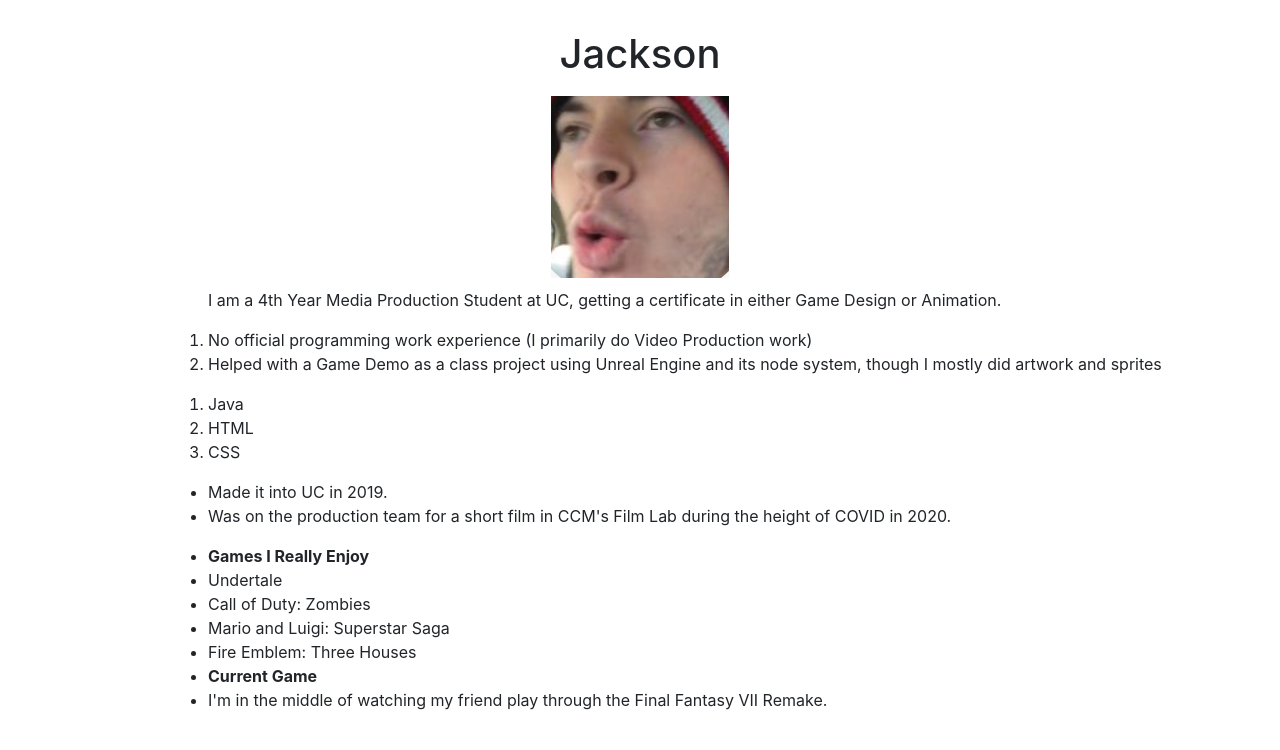
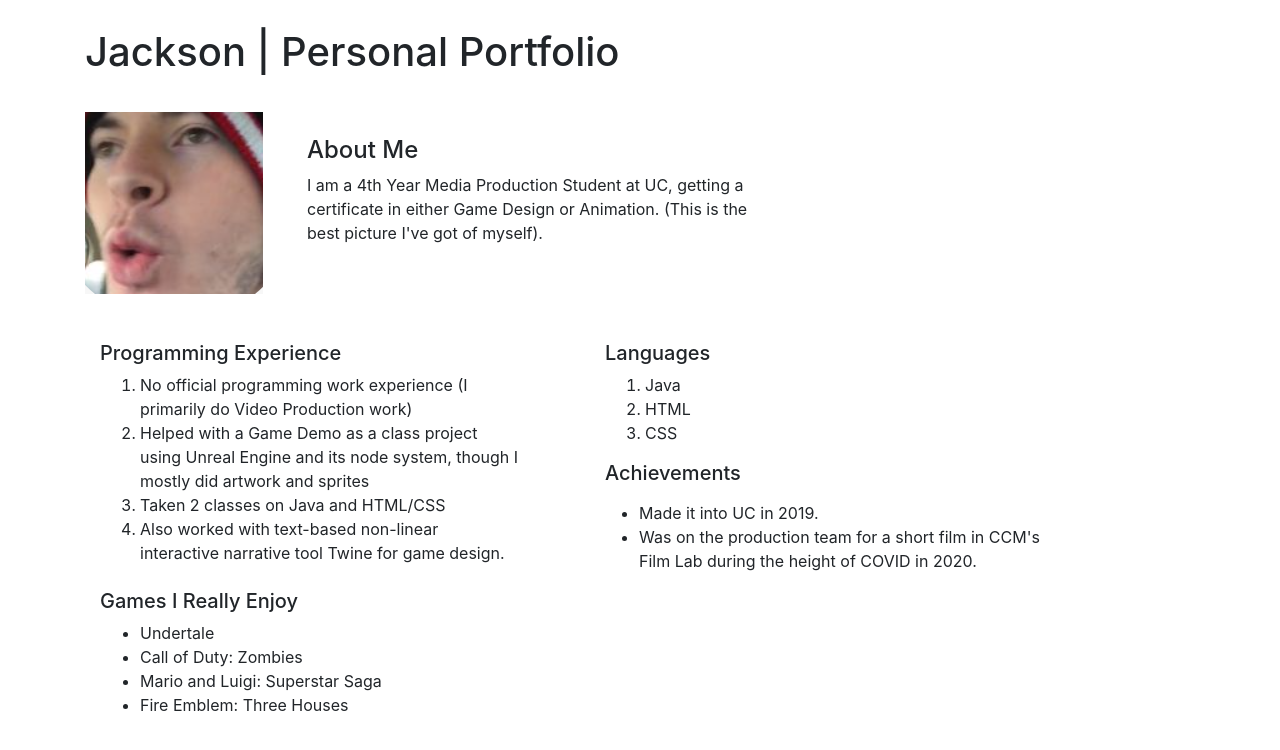
Before and after one commit to it3049c-fall22-henderson/online-portfolio-palcicjm, a website: page index.html in a window 1280 px wide. Drawn offline with nearby package versions, Linux system fonts and the light colour scheme.

Commit message:
Finishing Touches/Styling
Complete

```diff
--- a/index.html
+++ b/index.html
@@ -5,40 +5,39 @@
   <meta charset="UTF-8" />
   <meta name="viewport" content="width=device-width, initial-scale=1.0" />
   <title>Jackson</title>
-  <style>
-    p,
-    ul,
-    ol {
-      padding-left: 10%;
-    }
-  </style>
+
   <!-- Bootstrap Styles-->
   <link rel="stylesheet" href="https://stackpath.bootstrapcdn.com/bootstrap/4.4.1/css/bootstrap.min.css"
     integrity="sha384-Vkoo8x4CGsO3+Hhxv8T/Q5PaXtkKtu6ug5TOeNV6gBiFeWPGFN9MuhOf23Q9Ifjh" crossorigin="anonymous" />
-  <link rel="stylesheet" href="resources/styles/styles.css">
   <!-- INCLUDE STYLES FILE HERE -->
   <link rel="stylesheet" href="resources/styles/styles.css">
+
 </head>
 
 <body>
   <div class="container">
-    <h1 style="text-align: center; padding-top: 30px;">
-      Jackson
+    <h1>
+      Jackson | Personal Portfolio
     </h1>
-    <img src="resources/images/someone.PNG"
-      style="padding: 10px; display: block; margin-left: auto; margin-right: auto;">
+    <img src="resources/images/someone.PNG">
     <!-- WORK FROM INSIDE THIS CONTAINER-->
-    <div class=" container" id="personalBackground">
-      <p>I am a 4th Year Media Production Student at UC, getting a certificate in either Game Design or Animation.</p>
+    <div class="container" id="personalBackground">
+      <h4>About Me</h4>
+      <p>I am a 4th Year Media Production Student at UC, getting a certificate in either Game Design or Animation. (This
+        is the best picture I've got of myself).</p>
     </div>
     <div class="container" id="experience">
+      <h5>Programming Experience</h5>
       <ol>
         <li>No official programming work experience (I primarily do Video Production work)</li>
         <li>Helped with a Game Demo as a class project using Unreal Engine and its node system, though I mostly did
           artwork and sprites</li>
+        <li>Taken 2 classes on Java and HTML/CSS</li>
+        <li>Also worked with text-based non-linear interactive narrative tool Twine for game design.</li>
       </ol>
     </div>
     <div class="container" id="programmingLanguages">
+      <h5>Languages</h5>
       <ol>
         <li>Java</li>
         <li>HTML</li>
@@ -46,20 +45,19 @@
       </ol>
     </div>
     <div class="container" id="achievements">
+      <h5>Achievements</h5>
       <ul>
         <li>Made it into UC in 2019.</li>
         <li>Was on the production team for a short film in CCM's Film Lab during the height of COVID in 2020.</li>
       </ul>
     </div>
     <div class="container" id="games">
+      <h5>Games I Really Enjoy</h5>
       <ul>
-        <li style="font-weight: bold;">Games I Really Enjoy</li>
         <li>Undertale</li>
         <li>Call of Duty: Zombies</li>
         <li>Mario and Luigi: Superstar Saga</li>
         <li>Fire Emblem: Three Houses</li>
-        <li style="font-weight: bold;">Current Game</li>
-        <li>I'm in the middle of watching my friend play through the Final Fantasy VII Remake.</li>
       </ul>
     </div>
 
--- a/resources/styles/styles.css
+++ b/resources/styles/styles.css
@@ -0,0 +1,58 @@
+header,
+main,
+section,
+div {
+  display: block;
+}
+
+img {
+  float: left;
+}
+
+#personalBackground {
+  padding-left: 20%;
+  padding-right: 40%;
+  padding-top: 1.5em;
+  padding-bottom: 5em;
+}
+
+#experience {
+  float: left;
+  margin-right: 20px;
+  width: 500px;
+  height: 10em;
+  padding-bottom: 100px;
+  padding-right: 4em;
+}
+
+#programmingLanguages {
+
+
+  margin-right: 30%;
+}
+
+#achievements {
+
+  width: 500px;
+  margin-right: 10%;
+}
+
+#games {
+
+  margin-right: 30%;
+}
+
+ul {
+  display: inline-block;
+
+}
+
+ol {
+  display: inline-block;
+
+}
+
+h1 {
+  padding-top: .70em;
+  padding-bottom: .70em;
+}
```
